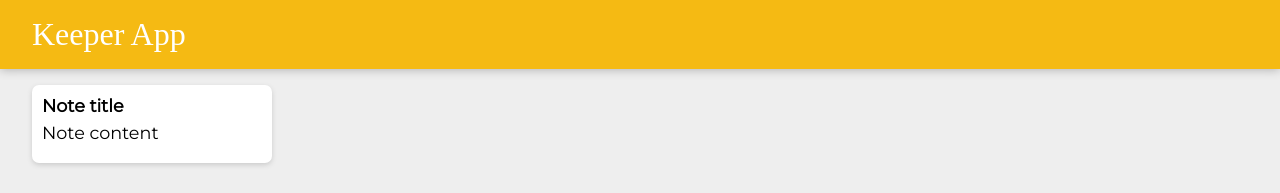
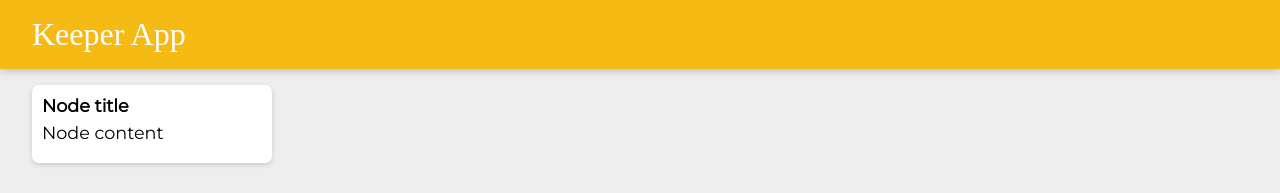
Before and after one commit to cochecheee/keeper-app, a React (Create React App) app: page / in a window 1280 px wide. Shown: the top 193 px of the page. Built offline with nearby package versions, Linux system fonts and the light colour scheme; a web font is replaced by a local one.

Commit message:
passing data to Note

```diff
--- a/src/component/App.jsx
+++ b/src/component/App.jsx
@@ -6,7 +6,7 @@
 function App() {
     return <div>
         <Header />
-        <Note />
+        <Note title="Node title" content="Node content" />
         <Footer />
     </div>
 }
--- a/src/component/Note.jsx
+++ b/src/component/Note.jsx
@@ -1,9 +1,9 @@
 import React from "react";
 
-function Note() {
+function Note(props) {
     return <div className="note">
-        <h1>Note title</h1>
-        <p>Note content</p>
+        <h1>{props.title}</h1>
+        <p>{props.content}</p>
     </div>
 }
 
```
